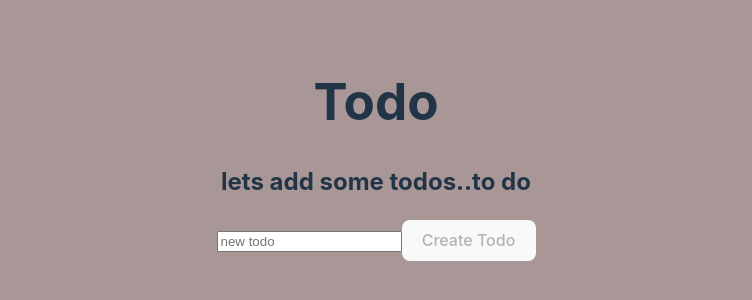
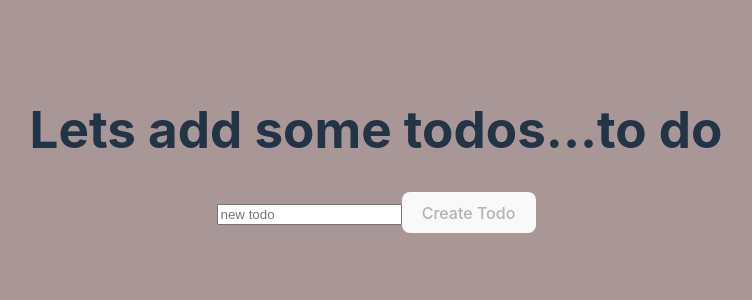
Before and after one commit to robin-sevelin/Todo-app-react, a React (Vite) app: page / in a window 1280 px wide. Shown: the part 240-540 px from the top of the page, without its empty margins (264-1016 px from the left). Built offline with nearby package versions, Linux system fonts and the light colour scheme.

Commit message:
todo render refactoring

```diff
--- a/src/App.tsx
+++ b/src/App.tsx
@@ -6,9 +6,9 @@ import { AppMain } from './components/AppMain';
 function App() {
   return (
     <>
-      <AppHeader content='Todo' />
-      <AppMain content='lets add some todos..to do' />
-      <AppFooter content='' />
+      <AppHeader />
+      <AppMain />
+      <AppFooter />
     </>
   );
 }
--- a/src/components/AppForm.tsx
+++ b/src/components/AppForm.tsx
@@ -1,4 +1,4 @@
-import { ChangeEvent, useState } from 'react';
+import { ChangeEvent, FormEvent, useState } from 'react';
 
 interface IFormProps {
   onAddTodo: (text: string) => void;
@@ -11,21 +11,21 @@ export const AppForm = ({ onAddTodo }: IFormProps) => {
     setInput(e.target.value);
   };
 
-  const handleClick = () => {
+  const handleSubmit = (e: FormEvent<HTMLFormElement>) => {
+    e.preventDefault();
+
     onAddTodo(input);
     setInput('');
   };
   return (
-    <>
+    <form onSubmit={handleSubmit}>
       <input
         type='text'
         placeholder='new todo'
         value={input}
         onChange={handleChange}
       />
-      <button onClick={handleClick} disabled={input === ''}>
-        Create Todo
-      </button>
-    </>
+      <button disabled={input === ''}>Create Todo</button>
+    </form>
   );
 };
--- a/src/components/AppHeader.tsx
+++ b/src/components/AppHeader.tsx
@@ -1,9 +1,7 @@
-import { IProps } from '../models/IComponentProps';
-
-export const AppHeader = (props: IProps) => {
+export const AppHeader = () => {
   return (
     <header>
-      <h1>{props.content}</h1>
+      <h1>Lets add some todos...to do</h1>
     </header>
   );
 };
--- a/src/components/AppMain.tsx
+++ b/src/components/AppMain.tsx
@@ -1,10 +1,9 @@
 import { useState } from 'react';
-import { IProps } from '../models/IComponentProps';
 import { AppForm } from './AppForm';
 import { AppTodos } from './AppTodos';
 import { Todo } from '../models/Todo';
 
-export const AppMain = (props: IProps) => {
+export const AppMain = () => {
   const [todos, setTodos] = useState<Todo[]>([]);
 
   const addTodo = (text: string) => {
@@ -27,7 +26,6 @@ export const AppMain = (props: IProps) => {
   };
   return (
     <main>
-      <h2>{props.content}</h2>
       <AppForm onAddTodo={addTodo} />
       <AppTodos todos={todos} onDelete={deleteTodo} onToggle={toggleTodo} />
     </main>
--- a/src/components/AppTodo.tsx
+++ b/src/components/AppTodo.tsx
@@ -1,8 +1,14 @@
-import { ITodoProps } from '../models/ITodoProps';
+import { Todo } from '../models/Todo';
 import '../style/AppTodo.css';
 
-export const AppTodo = (props: ITodoProps) => {
-  const { todos, onDelete, onToggle } = props;
+interface IProps {
+  todo: Todo;
+  onDelete: (id: number) => void;
+  onToggle: (id: number) => void;
+}
+
+export const AppTodo = (props: IProps) => {
+  const { todo, onDelete, onToggle } = props;
 
   const handleDelete = (todoId: number) => {
     onDelete(todoId);
@@ -12,21 +18,11 @@ export const AppTodo = (props: ITodoProps) => {
     onToggle(todoId);
   };
 
-  const html = todos.map((todo) => (
-    <div key={todo.id}>
-      <h3 className={todo.isDone ? 'done' : ''}>{todo.name}</h3>
-      <button onClick={() => handleToggle(todo.id)} className='toggle'>
-        Toggle done
-      </button>
-      <button
-        value={todo.id}
-        className='delete'
-        onClick={() => handleDelete(todo.id)}
-      >
-        Delete
-      </button>
+  return (
+    <div className={todo.isDone ? 'done' : ''}>
+      {todo.name}
+      <button onClick={() => handleToggle(todo.id)}>Toggle done</button>
+      <button onClick={() => handleDelete(todo.id)}>Delete</button>
     </div>
-  ));
-
-  return <>{html}</>;
+  );
 };
--- a/src/components/AppTodos.tsx
+++ b/src/components/AppTodos.tsx
@@ -1,7 +1,13 @@
+import { Todo } from '../models/Todo';
 import { AppTodo } from './AppTodo';
-import { ITodoProps } from '../models/ITodoProps';
 
-export const AppTodos = (props: ITodoProps) => {
+interface IProps {
+  todos: Todo[];
+  onDelete: (id: number) => void;
+  onToggle: (id: number) => void;
+}
+
+export const AppTodos = (props: IProps) => {
   const { todos, onDelete, onToggle } = props;
 
   const deleteTodo = (todoId: number) => {
@@ -13,8 +19,12 @@ export const AppTodos = (props: ITodoProps) => {
   };
 
   return (
-    <div>
-      <AppTodo todos={todos} onDelete={deleteTodo} onToggle={toggleTodo} />
-    </div>
+    <>
+      {todos.map((todo) => (
+        <div key={todo.id}>
+          <AppTodo todo={todo} onDelete={deleteTodo} onToggle={toggleTodo} />
+        </div>
+      ))}
+    </>
   );
 };
--- a/src/models/IComponentProps.ts
+++ /dev/null
@@ -1,3 +0,0 @@
-export interface IProps {
-  content: string;
-}
```
Also changed, not shown: src/models/ITodoProps.ts (deleted, +0 -7 lines).
